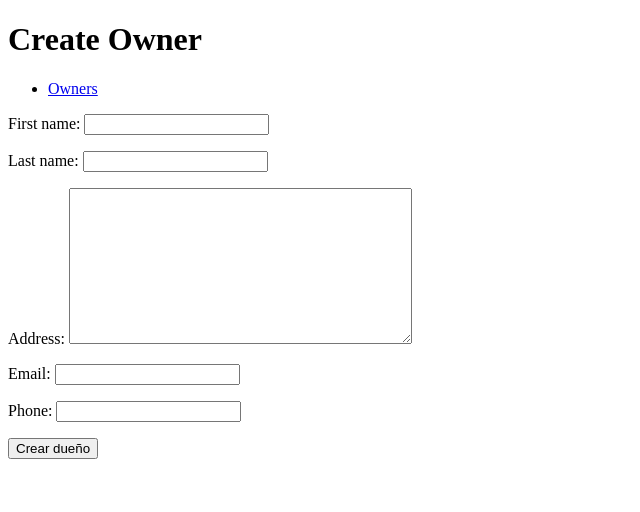
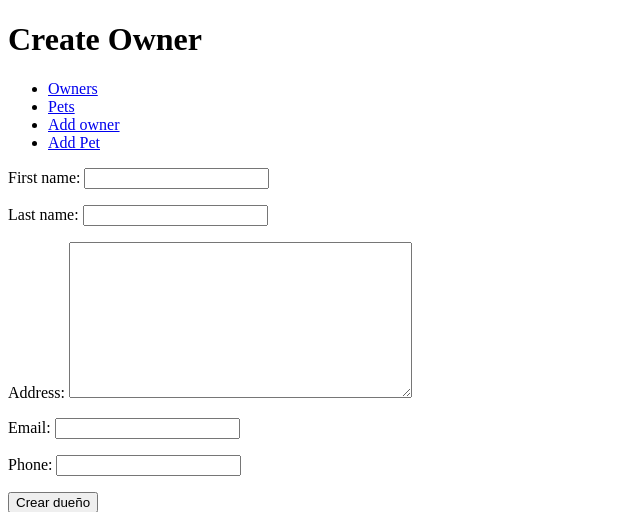
Before and after one commit to Elvira-Camarillo/django_module, a Django app: page /vet/owners/add/ in a window 1280 px wide. Shown: the top 512 px of the page, without its empty margins (0-640 px from the left). Run offline with Django 3.2, Linux system fonts and the light colour scheme.

Commit message:
ADD update owner and pet:octocat:

```diff
--- a/huellitas/templates/menu.html
+++ b/huellitas/templates/menu.html
@@ -5,5 +5,20 @@
         Owners
       </a>
     </li>
+    <li>
+      <a href="{% url 'vet:pets_list' %}">
+        Pets
+      </a>
+    </li>
+    <li>
+      <a href="{% url 'vet:owners_create' %}">
+        Add owner
+      </a>
+    </li>
+    <li>
+      <a href="{% url 'vet:pets_create' %}">
+        Add Pet
+      </a>
+    </li>
   </ul>
 </nav>
--- a/huellitas/vet/forms.py
+++ b/huellitas/vet/forms.py
@@ -1,6 +1,6 @@
 from django import forms
 
-from .models import PetOwner
+from .models import PetOwner, Pet
 
 
 class OwnerForm(forms.ModelForm):
@@ -8,3 +8,9 @@ class OwnerForm(forms.ModelForm):
         model = PetOwner
         fields = ["first_name", "last_name", "address", "email", "phone"]
         widgets = {"email ": forms.EmailInput()}
+
+class PetForm(forms.ModelForm):
+    class Meta:
+        model = Pet
+        fields = ["name", "type", "owner"]
+        widgets = {"name ": forms.EmailInput()}
--- a/huellitas/vet/urls.py
+++ b/huellitas/vet/urls.py
@@ -1,12 +1,15 @@
 
 from django.urls import path
 
-from .views import OwnersList, OwnersDetail, OwnersCreate, PetsList, PetsDetail
+from .views import OwnersList, OwnersDetail, OwnersCreate, PetsList, PetsDetail, PetsCreate, OwnersUpdate, PetsUpdate
 
 urlpatterns = [
     path("owners/", OwnersList.as_view(), name="owners_list"),
     path("owners/add/", OwnersCreate.as_view(), name="owners_create"),
     path("owners/<int:pk>/", OwnersDetail.as_view(), name="owners_detail"),
+    path("owners/<int:pk>/update/", OwnersUpdate.as_view(), name="owners_update"),
     path("pets/", PetsList.as_view(), name="pets_list"),
     path("pets/<int:pk>/", PetsDetail.as_view(), name="pets_detail"),
+    path("pets/add/", PetsCreate.as_view(),name="pets_create"),
+    path("pets/<int:pk>/update/",PetsUpdate.as_view(),name="pets_update")
 ]
--- a/huellitas/vet/views.py
+++ b/huellitas/vet/views.py
@@ -2,11 +2,12 @@
 from django.shortcuts import render
 from django.http import HttpResponse
 from django.template import loader
-from django.views.generic import View, TemplateView, ListView, DetailView, CreateView
+from django.views.generic import View, TemplateView, ListView, DetailView, CreateView, UpdateView
 from django.urls import reverse_lazy
 
 from .models import PetOwner, Pet
-from .forms import OwnerForm
+from .forms import OwnerForm, PetForm
+
 
 # Create your views here.
 class OwnersList(ListView):
@@ -28,6 +29,12 @@ class OwnersCreate(CreateView):
     success_url = reverse_lazy("vet:owners_list")
 
 
+class OwnersUpdate(UpdateView):
+    model = PetOwner
+    form_class = OwnerForm
+    template_name = 'vet/owners/update.html'
+    success_url= reverse_lazy("vet:owners_list")
+
 class PetsList(ListView):
     model = Pet
     template_name = "vet/pets/list.html"
@@ -38,3 +45,15 @@ class PetsDetail(DetailView):
     model = Pet
     template_name = "vet/pets/detail.html"
     context_object_name = "pet"
+
+class PetsCreate(CreateView):
+    model =  Pet
+    template_name = 'vet/pets/create.html'
+    form_class = PetForm
+    success_url = reverse_lazy('vet:pets_list')
+
+class PetsUpdate(UpdateView):
+    model = Pet
+    form_class = PetForm
+    template_name = 'vet/pets/update.html'
+    success_url= reverse_lazy("vet:pets_list")
```
Also changed, not shown: huellitas/templates/vet/owners/update.html (added, +19 -0 lines), huellitas/templates/vet/pets/create.html (added, +19 -0 lines), huellitas/templates/vet/pets/update.html (added, +19 -0 lines).
